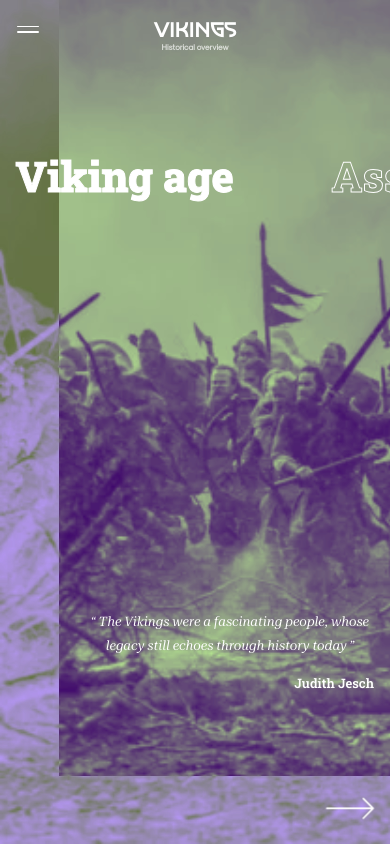
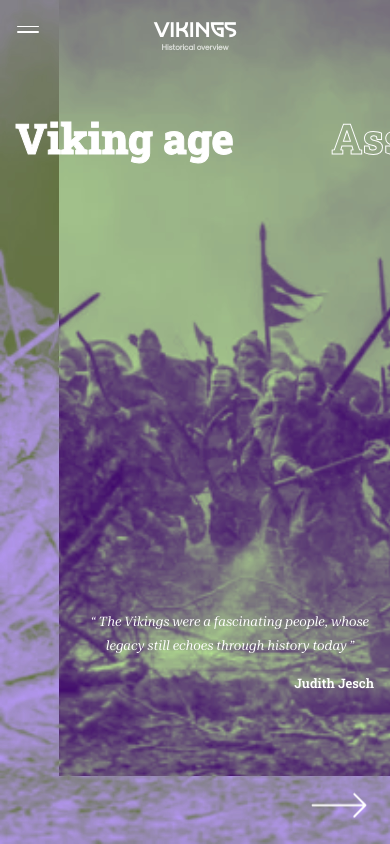
Before and after one commit to LanarsInc/react-vikings-history, a React (Vite) app: page / in a window 390 px wide. Built offline with nearby package versions, Linux system fonts and the light colour scheme.

Commit message:
MAR-7_MAR-8 Improving media query

```diff
--- a/src/App.tsx
+++ b/src/App.tsx
@@ -26,7 +26,11 @@ const App: FC = () => {
   return (
     <>
       <AnimatePresence>
-        {!isImagesLoaded ? <FullScreenLoader /> : <Home key="home" />}
+        {!isImagesLoaded ? (
+          <FullScreenLoader key="loader" />
+        ) : (
+          <Home key="home" />
+        )}
       </AnimatePresence>
 
       <ImagesLoader setIsImagesLoaded={setIsImagesLoaded} urls={urls} />
--- a/src/components/Arrow/Arrow.scss
+++ b/src/components/Arrow/Arrow.scss
@@ -2,10 +2,10 @@
 
 .arrow {
   position: fixed;
-  right: 5px;
-  bottom: 2vh;
+  right: 16px;
+  bottom: 20px;
   cursor: pointer;
-  scale: 0.7;
+  scale: 0.8;
   z-index: 5;
 
   &.left {
--- a/src/components/PeriodSwitcher/PeriodSwitcher.scss
+++ b/src/components/PeriodSwitcher/PeriodSwitcher.scss
@@ -2,8 +2,8 @@
 
 .period-switcher {
   position: absolute;
-  bottom: 80vh;
-  bottom: 76svh;
+  top: 13vh;
+  top: 13svh;
   left: 4vw;
   text-stroke: 1px white;
   -webkit-text-stroke: 1px white;
@@ -24,6 +24,7 @@
 
   @include mq(small) {
     font-size: 100px;
+    top: unset;
     bottom: 12vh;
   }
 
--- a/src/components/SubjectSwitcher/SubjectSwitcher.scss
+++ b/src/components/SubjectSwitcher/SubjectSwitcher.scss
@@ -2,13 +2,13 @@
 
 .subject-switcher {
   position: absolute;
-  bottom: 80vh;
-  bottom: 76svh;
+  top: 13vh;
+  top: 13svh;
   left: 4vw;
   text-stroke: 1px white;
   -webkit-text-stroke: 1px white;
   color: transparent;
-  font-size: 48px;
+  font-size: 42px;
   font-family: $font-title-extra-bold;
   white-space: nowrap;
   word-break: keep-all;
@@ -19,10 +19,12 @@
 
   @include mq(extraSmall) {
     left: 8vw;
+    font-size: 48px;
   }
 
   @include mq(small) {
     font-size: 100px;
+    top: unset;
     bottom: 12vh;
   }
 
--- a/src/pages/InfoItem/InfoItem.scss
+++ b/src/pages/InfoItem/InfoItem.scss
@@ -37,8 +37,8 @@
     @include scroll-style();
     overflow-y: auto;
     overflow-x: hidden;
-    max-height: 50vh;
-    max-height: 50svh;
+    max-height: 55vh;
+    max-height: 55svh;
     padding-right: 10px;
     position: absolute;
     top: 30vh;
```
